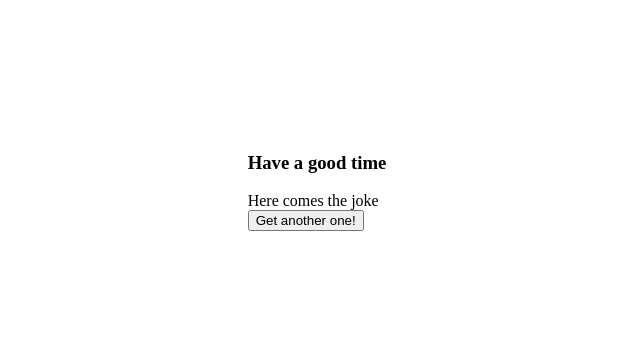
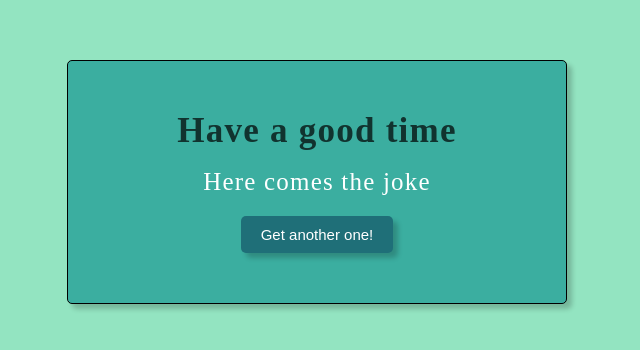
Before and after one commit to DasaGott/Dad-jokes, a plain HTML site: page index.html in a window 1280 px wide. Shown: the part 218-568 px from the top of the page, without its empty margins (323-963 px from the left). Drawn offline with Linux system fonts and the light colour scheme.

Commit message:
Styling the visual

```diff
--- a/style.css
+++ b/style.css
@@ -5,11 +5,54 @@
 }
 
 body {
+  background: #93e4c1;
   font-family: "Roboto" sans-serif;
   margin: 0;
   height: 100vh;
   display: flex;
-  flex-direction: column;
   justify-content: center;
   align-items: center;
+  font-size: 30px;
 }
+
+.container {
+  border: 1px solid #000;
+  border-radius: 5px;
+  background: #3baea0;
+  max-width: 100%;
+  width: 500px;
+  padding: 50px 20px;
+  text-align: center;
+  box-shadow: 5px 5px 5px 0px rgba(0, 0, 0, 0.2);
+}
+
+h3 {
+  margin: 0;
+  opacity: 0.7;
+  letter-spacing: 1.2px;
+}
+
+.joke {
+  font-size: 25px;
+  letter-spacing: 1.2px;
+  line-height: 1.2px;
+  margin: 30px;
+  max-width: 400px;
+  color: #fff;
+}
+
+.btn {
+  background: #1f6f78;
+  color: #fff;
+  border: none;
+  border-radius: 5px;
+  padding: 10px 20px;
+  font-size: 15px;
+  cursor: pointer;
+  box-shadow: 5px 5px 5px 0px rgba(0, 0, 0, 0.2);
+  transition: scale 0.4s ease;
+}
+
+.btn:active {
+  transform: scale(0.9);
+}
```
